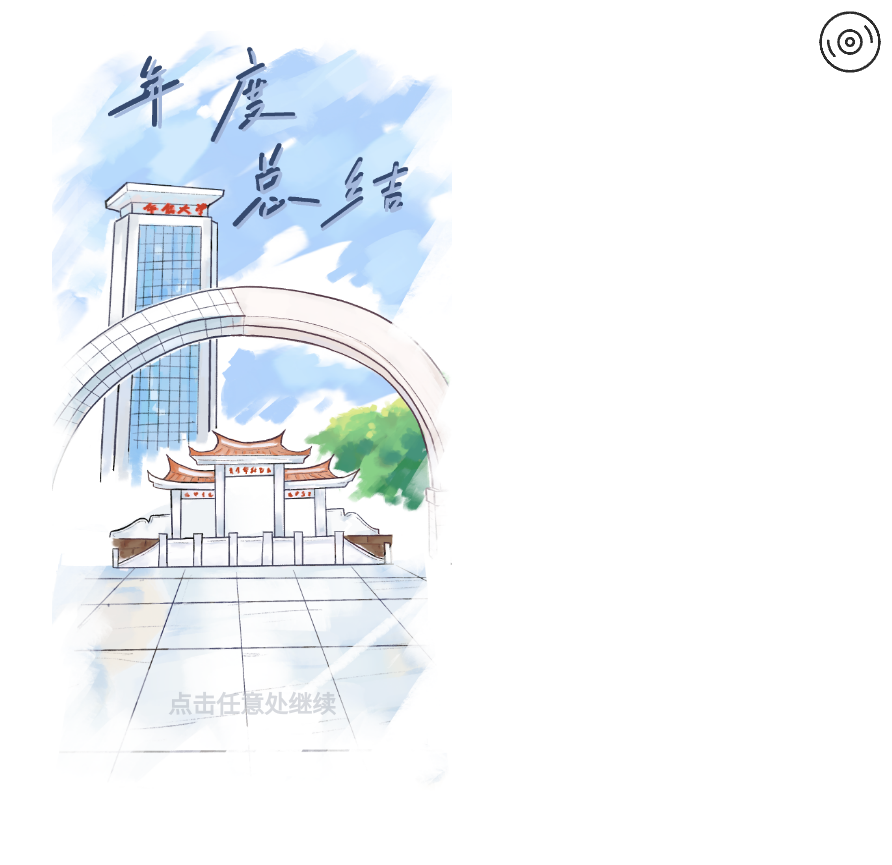
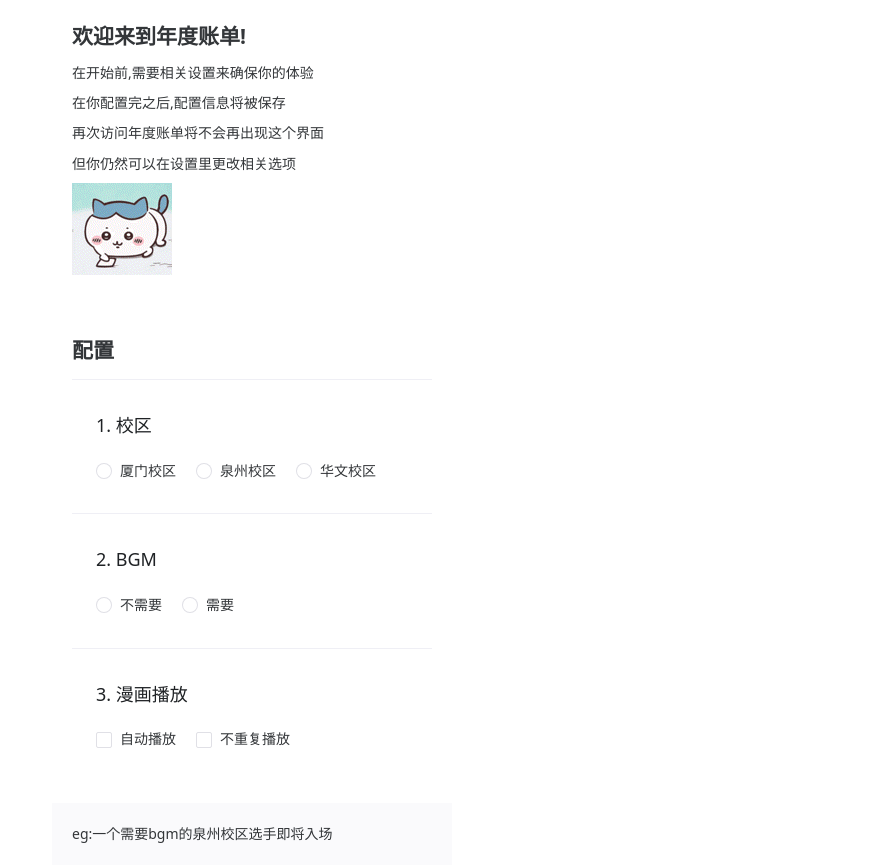
Before and after one commit to SendsTeam/2023-hqu-annual-bill, a Vue app: page /configure in a window 1280 px wide. Before the commit this address led to /. Shown: the whole page, without its empty margins (388-1280 px from the left). Before the commit the page ends 804 px from the top, so only its background shows below. Built offline with nearby package versions, Linux system fonts and the light colour scheme.

Commit message:
新增初始配置页,使用Transition重构渐变功能

```diff
--- a/package.json
+++ b/package.json
@@ -12,6 +12,7 @@
     "format": "prettier --write src/"
   },
   "dependencies": {
+    "@vicons/ionicons4": "^0.12.0",
     "animate.css": "^4.1.1",
     "axios": "^1.6.2",
     "html2canvas": "^1.4.1",
--- a/src/App.vue
+++ b/src/App.vue
@@ -5,10 +5,13 @@ import { IsPC } from '@/util/index'
 import AudioPlayer from './components/Audio-Player.vue'
 import { NMessageProvider } from 'naive-ui'
 
+const statusStore = useStatusStore()
 //判断桌面端还是移动端
-useStatusStore().isPC = IsPC()
-//默认指向HomeView路由
-router.replace('/')
+statusStore.isPC = IsPC()
+//TODO: 检查本地存储,看看是否配置过,如果没有先指向配置页
+//如果存在配置信息,则按上次配置信息来
+statusStore.hasConfigured = localStorage.getItem('hasConfigured') ? true : false
+router.replace({ name: 'configure' })
 </script>
 
 <template>
@@ -16,7 +19,7 @@ router.replace('/')
     <n-message-provider>
         <router-view></router-view>
     </n-message-provider>
-    <audio-player />
+    <audio-player v-show="statusStore.hasConfigured" />
 </template>
 
 <style scoped></style>
--- a/src/components/Cartoon-Player.vue
+++ b/src/components/Cartoon-Player.vue
@@ -1,14 +1,22 @@
 <template>
     <div id="cartoon-container" @click="tip">
         <slot :visiableIndex="visiableIndex"></slot>
+        <div id="nextTip" v-show="isCompleted" class="animate__animated animate__fadeInLeft">
+            <fade-transition>
+                <slot name="tip"> 点击任意处继续!</slot>
+            </fade-transition>
+        </div>
     </div>
 </template>
 
 <script setup lang="ts">
 import router from '@/router'
-import { computed, onMounted, onUnmounted, ref, watchEffect } from 'vue'
-import { useMessage } from 'naive-ui'
+import { computed, h, onMounted, onUnmounted, ref, watchEffect } from 'vue'
+import { useMessage, NIcon } from 'naive-ui'
+import { MdHourglass } from '@vicons/ionicons4'
+import FadeTransition from './Fade-Transition.vue'
 //Props
+//#region
 const { cartoonGap, effect, maxIndex, nextRouteName, nextRouteTime } = withDefaults(
     defineProps<{
         //最大索引,超过后会触发effect
@@ -28,24 +36,52 @@ const { cartoonGap, effect, maxIndex, nextRouteName, nextRouteTime } = withDefau
         nextRouteTime: 2000
     }
 )
+//#endregion
+
 //提示
+//#region
 const message = useMessage()
+//漫画没播完前会出提示
 const tip = () => {
     if (!isCompleted.value) {
         message.destroyAll()
-        message.loading('得把漫画看完')
+        message.loading('或许你得先把漫画看完', {
+            duration: 1000,
+            icon: () => h(NIcon, null, { default: () => h(MdHourglass) }) //使用渲染函数自定义ICON
+        })
     }
 }
+//没点击定时提示
+let tipIntervalId: number
+//#endregion
+
 //漫画图索引
+//#region
 const visiableIndex = ref(1)
 //漫画是否播放完成
 const isCompleted = computed(() => {
-    return visiableIndex.value > maxIndex
+    return visiableIndex.value >= maxIndex
 })
 //监听索引
+let once = false
 watchEffect(() => {
-    if (isCompleted.value) {
+    if (isCompleted.value && !once) {
+        //如果传了effect则执行
         effect && effect(visiableIndex.value)
+
+        //清空提示
+        message.destroyAll()
+
+        //定时提示漫画播放完毕!
+        tipIntervalId = setInterval(() => {
+            message.success('点击任意处继续!', {
+                duration: 1000
+            })
+        }, 8000)
+
+        //once赋值为true
+        once = true
+
         //稍后跳转路由
         setTimeout(() => {
             nextRouteName && router.push({ name: nextRouteName })
@@ -53,16 +89,24 @@ watchEffect(() => {
     }
 })
 //定时增加索引
-let intervalId: number
+let indexIntervalId: number
 onMounted(() => {
-    intervalId = setInterval(() => {
-        //这里没做停止处理,因为没必要
+    indexIntervalId = setInterval(() => {
+        if (isCompleted.value) {
+            //停止索引增加
+            clearInterval(indexIntervalId)
+            console.log('Completed!')
+            return
+        }
         visiableIndex.value++
     }, cartoonGap)
 })
 onUnmounted(() => {
-    clearInterval(intervalId)
+    clearInterval(indexIntervalId)
+    clearInterval(tipIntervalId)
 })
+
+//#endregion
 </script>
 
 <style scoped>
@@ -71,4 +115,17 @@ onUnmounted(() => {
     height: 100%;
     box-sizing: border-box;
 }
+#nextTip {
+    position: absolute;
+    left: 0;
+    right: 0;
+    bottom: 10%;
+    z-index: 99999;
+    text-align: center;
+    font-family: '楷体';
+    font-weight: bold;
+    color: #9ca3af;
+    font-size: 24px;
+    cursor: pointer;
+}
 </style>
--- /dev/null
+++ b/src/components/Fade-Transition.vue
@@ -0,0 +1,49 @@
+<!-- 渐变容器:使用v-show以及Transition内置组件实现 -->
+<template>
+    <Transition name="fade">
+        <div v-show="changer">
+            <slot></slot>
+        </div>
+    </Transition>
+</template>
+
+<script setup lang="ts">
+import { onMounted, onUnmounted, ref } from 'vue'
+const { interval, firstVisible, transitionTime } = withDefaults(
+    defineProps<{
+        interval?: number //间隔
+        firstVisible?: boolean //初始是否可见
+        transitionTime?: number //过渡时间
+    }>(),
+    {
+        interval: 1000,
+        firstVisible: true,
+        transitionTime: 1
+    }
+)
+
+//定点变化机
+const changer = ref(firstVisible)
+let id: number
+onMounted(() => {
+    //取反
+    id = setInterval(() => {
+        changer.value = !changer.value
+    }, interval)
+})
+onUnmounted(() => {
+    clearInterval(id)
+})
+</script>
+
+<style scoped>
+.fade-enter-active,
+.fade-leave-active {
+    transition: opacity v-bind(transitionTime + 's') ease;
+}
+
+.fade-enter-from,
+.fade-leave-to {
+    opacity: 0;
+}
+</style>
--- a/src/models/modules/store/status/interface/index.ts
+++ b/src/models/modules/store/status/interface/index.ts
@@ -1,6 +1,7 @@
 import type { Page } from '@/models/modules/page/type'
 
 export interface I_StatusStoreState {
+    hasConfigured: boolean //是否完成初始配置
     currentPage: Page
     isPC: boolean
 }
--- a/src/router/index.ts
+++ b/src/router/index.ts
@@ -7,6 +7,11 @@ const router = createRouter({
             path: '/',
             name: 'home',
             component: () => import('../views/Home-View.vue') //路由懒加载
+        },
+        {
+            path: '/configure',
+            name: 'configure',
+            component: () => import('../views/Configure-View.vue')
         },
         {
             path: '/cartoon/dormitory',
--- a/src/stores/modules/status.ts
+++ b/src/stores/modules/status.ts
@@ -3,6 +3,7 @@ import { defineStore } from 'pinia'
 
 export const useStatusStore = defineStore('StatusStore', {
     state: (): I_StatusStoreState => ({
+        hasConfigured: false,
         currentPage: 'Home',
         isPC: false
     })
--- a/src/views/Classroom-View.vue
+++ b/src/views/Classroom-View.vue
@@ -3,7 +3,7 @@
         v-slot="{ visiableIndex }"
         :effect="unlockNextRoute"
         @click="nextRoute"
-        :max-index="6"
+        :max-index="11"
     >
         <img
             v-show="visiableIndex >= 1"
--- /dev/null
+++ b/src/views/Configure-View.vue
@@ -0,0 +1,83 @@
+<template>
+    <n-space vertical size="large">
+        <n-layout>
+            <n-layout-header>
+                <n-space vertical>
+                    <h2>欢迎来到年度账单!</h2>
+                    <p>在开始前,需要相关设置来确保你的体验</p>
+                    <p>在你配置完之后,配置信息将被保存</p>
+                    <p>再次访问年度账单将不会再出现这个界面</p>
+                    <p>但你仍然可以在设置里更改相关选项</p>
+                    <img src="@/assets/gif/chiikawa.png" />
+                </n-space>
+            </n-layout-header>
+            <!-- <n-divider /> -->
+            <n-layout-content>
+                <n-space vertical>
+                    <n-list>
+                        <template #header> <h2>配置</h2> </template>
+                        <n-list-item>
+                            <n-card :bordered="false" title="1. 校区">
+                                <n-space>
+                                    <n-radio label="厦门校区"></n-radio>
+                                    <n-radio label="泉州校区"></n-radio>
+                                    <n-radio label="华文校区"></n-radio>
+                                </n-space>
+                            </n-card>
+                        </n-list-item>
+                        <n-list-item>
+                            <n-card :bordered="false" title="2. BGM">
+                                <n-space>
+                                    <n-radio label="不需要"></n-radio>
+                                    <n-radio label="需要"></n-radio>
+                                    <!-- <n-radio label="华文校区"></n-radio> -->
+                                </n-space>
+                            </n-card>
+                        </n-list-item>
+                        <n-list-item>
+                            <n-card :bordered="false" title="3. 漫画播放">
+                                <n-space>
+
+                                    <n-checkbox> 自动播放 </n-checkbox>
+                                    <n-checkbox> 不重复播放 </n-checkbox>
+                                </n-space>
+                            </n-card>
+                        </n-list-item>
+                    </n-list>
+                </n-space>
+            </n-layout-content>
+            <n-layout-footer>
+                <!-- 这里应该根据用户选择的选项来展示信息 -->
+                eg:一个需要bgm的泉州校区选手即将入场
+            </n-layout-footer>
+        </n-layout>
+    </n-space>
+</template>
+
+<script setup lang="ts">
+import {
+    NLayout,
+    NLayoutHeader,
+    NLayoutContent,
+    NLayoutFooter,
+    NSpace,
+    NDivider,
+    NCheckbox,
+    NCard,
+    NList,
+    NListItem,
+    NRadio
+} from 'naive-ui'
+</script>
+
+<style scoped>
+.n-layout-header {
+    padding: 20px;
+}
+.n-layout-content {
+    padding: 20px;
+}
+.n-layout-footer {
+    padding: 20px;
+}
+</style>
--- a/src/views/Dormitory-View.vue
+++ b/src/views/Dormitory-View.vue
@@ -57,8 +57,6 @@ const unlockNext = () => {
 const next = () => {
     if (isCartoonReady.value) {
         router.push({ name: 'classroom' })
-    } else {
-        //TODO: 这里可以加个提示啥的
     }
 }
 </script>
--- a/src/views/Home-View.vue
+++ b/src/views/Home-View.vue
@@ -1,14 +1,14 @@
 <template>
     <div id="home-container" ref="containerRef" :class="campas" @click="next">
         <img src="@/assets/img/home/home-xiamen.jpg" />
-        <h2 id="tip" ref="tipRef" style="opacity: 1">点击任意处继续</h2>
+        <fade-transition id="tip">点击任意处继续!</fade-transition>
     </div>
 </template>
 
 <script setup lang="ts">
-import { onMounted, onUnmounted, ref } from 'vue'
+import { ref } from 'vue'
 import { type Campus } from '@/models/modules/user/type/index'
-import { useGradation } from '@/composables/index'
+import FadeTransition from '@/components/Fade-Transition.vue'
 import router from '@/router'
 
 //判断是哪个校区的,展示不同的背景图
@@ -18,17 +18,6 @@ const campas = ref<Campus>('xiamen')
 const next = () => {
     router.push({ name: 'dormitory' })
 }
-
-//颜色渐变
-//先获取模板引用
-const tipRef = ref(null)
-onMounted(() => {
-    if (tipRef.value) {
-        //处理渐变
-        const { gradation } = useGradation<HTMLHeadingElement>(tipRef.value)
-        gradation()
-    }
-})
 </script>
 
 <style scoped lang="less">
@@ -46,6 +35,7 @@ onMounted(() => {
         font-family: '楷体';
         color: #9ca3af;
         font-size: 24px;
+        font-weight: bold;
         cursor: pointer;
     }
 }
```
Also changed, not shown: src/stores/modules/setting.ts (added, +8 -0 lines), src/assets/gif/chiikawa.png (added), 1 other file (tests, documents, lock files or other folders).
